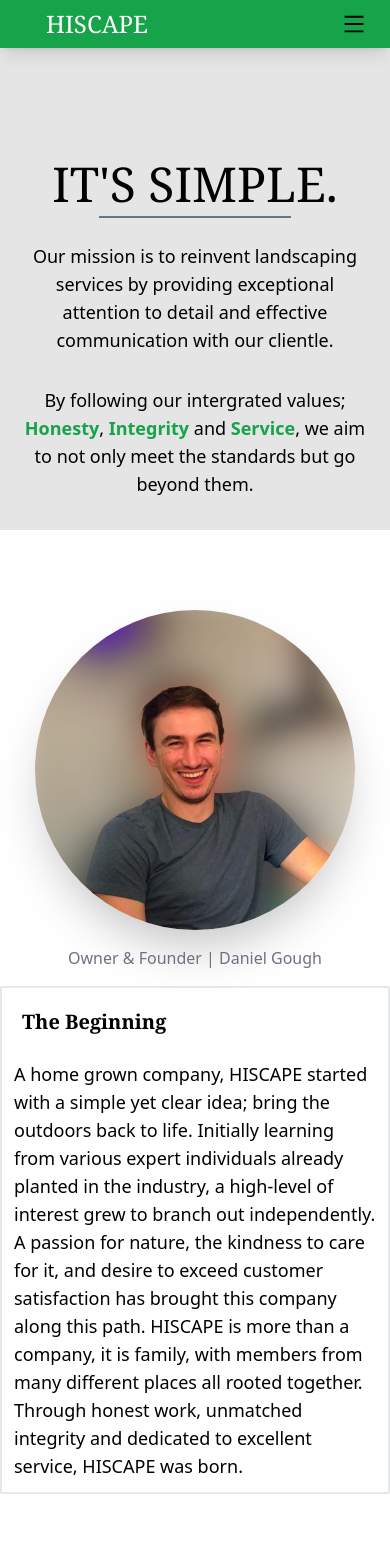
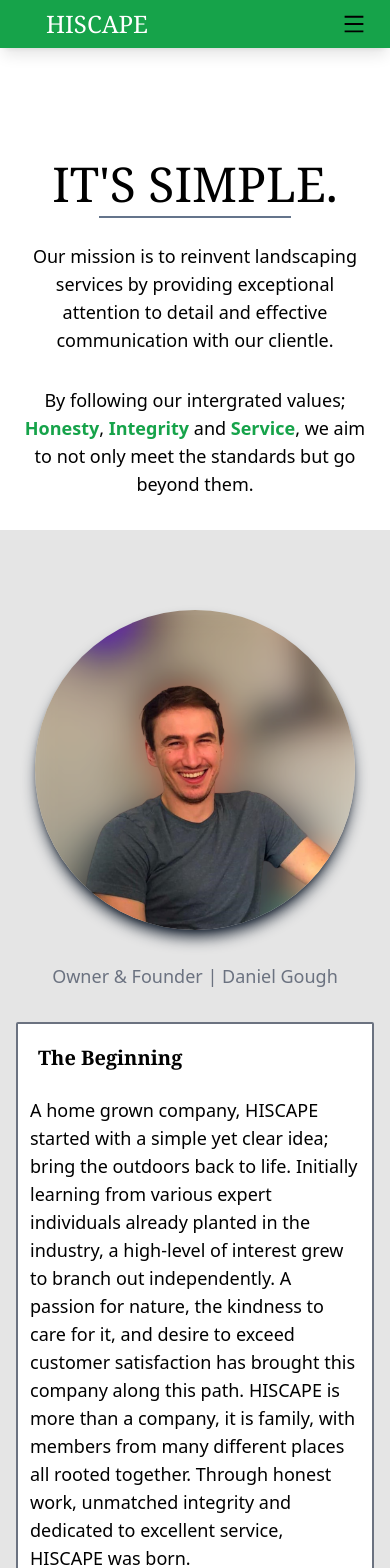
Before and after one commit to flor3z/hi-scape, a React (Create React App) app: page /about in a window 390 px wide. Shown: the top 1568 px of the page. Built offline with nearby package versions, Linux system fonts and the light colour scheme; some icons are missing; what tailwindcss-animated would draw is missing.

Commit message:
small colour adjustments - responsiveness needs work

```diff
--- a/src/components/Footer.js
+++ b/src/components/Footer.js
@@ -40,6 +40,7 @@ function Footer() {
           <FaEnvelope className="mx-4 md:mx-14 bg-neutral-500 p-1 rounded-md hover:scale-110 transform translate duration-200 ease-in" />
           <FaYoutube className="mx-4 md:mx-14 bg-neutral-500 p-1 rounded-md hover:scale-110 transform translate duration-200 ease-in" />
         </div>
+        <div>
           <svg xmlns="http://www.w3.org/2000/svg" viewBox="0 0 1440 320">
             <path
               fill="#273036"
@@ -48,6 +49,7 @@ function Footer() {
             ></path>
           </svg>
         </div>
+      </div>
     </>
   );
 }
--- a/src/components/pages/About.js
+++ b/src/components/pages/About.js
@@ -4,7 +4,7 @@ import daniel from '../../assets/Daniel.png';
 function About() {
   return (
     <>
-      <div className="flex flex-col items-center text-center bg-neutral-200">
+      <div className="flex flex-col items-center text-center bg-white">
         <h1 className="flex justify-center text-center text-5xl font-serif mt-28">
           IT'S SIMPLE.
         </h1>
@@ -24,18 +24,18 @@ function About() {
           </p>
         </div>
       </div>
-      <div className="flex flex-col items-center md:mx-auto md:flex md:flex-row md:justify-evenly md:flex-wrap text-center pt-20 mb-10">
+      <div className="bg-neutral-200 flex flex-col items-center md:mx-auto md:flex md:flex-row md:justify-evenly md:flex-wrap text-center pt-20 mb-10">
         <div className="flex flex-col items-center w-80 md:w-96">
           <img
-            className="rounded-full shadow-2xl"
+            className="rounded-full shadow-lg shadow-gray-800"
             alt="portrait"
             src={daniel}
           />
-          <h4 className="my-4 font-sans text-gray-500">
+          <h4 className="my-8 font-sans text-gray-500 text-lg">
             Owner & Founder | Daniel Gough
           </h4>
         </div>
-        <div className="flex flex-col text-left md:w-96 border-solid border-[2px] p-1 rounded-sm">
+        <div className="flex flex-col text-left md:w-96 mx-4 border-solid border-[2px] bg-white border-gray-500 mb-2 p-1 rounded-sm">
           <h3 className="font-serif text-xl font-bold p-4">The Beginning</h3>
           <p className=" text-lg font-extralight p-2 md:pl-4">
             A home grown company, HISCAPE started with a simple yet clear idea;
@@ -62,7 +62,7 @@ function About() {
             effort we adhere to.
           </p>
         </div>
-        <div className="border-solid bg-gray-400 w-60 h-[2px] sm:w-[2px] mt-28 sm:mt-28 sm:h-60"></div>
+        <div className="sm:hidden md:block border-solid bg-gray-400 w-60 h-[2px] sm:w-[2px] mt-28 sm:mt-28 sm:h-60"></div>
         {/* <div className="border-s-2 px-36 border-e-2 mt-10  border-gray-400"> */}
         <div className="shadow-md flex flex-col  justify-evenly p-2 h-72 w-80 md:h-80 md:w-80 mt-32 text-left bg-green-100 text-black">
           <h4 className="mb-3  text-2xl font-nunito font-semibold tracking-wider">
@@ -77,7 +77,7 @@ function About() {
         </div>
         {/* </div> */}
 
-        <div className="border-solid bg-gray-400 w-60 h-[2px] sm:w-[2px] mt-28 sm:mt-28 sm:h-60"></div>
+        <div className="sm:hidden md:block border-solid bg-gray-400 w-60 h-[2px] sm:w-[2px] mt-28 sm:mt-28 sm:h-60"></div>
         <div className="flex flex-col  justify-evenly  p-2  h-72 w-80 md:h-80 md:w-80 mt-32  text-left bg-green-950 text-white">
           <h4 className="mb-3 text-2xl font-nunito font-semibold tracking-wider">
             SERVICE
```
Lines whose indentation alone changed are shown as unchanged.
